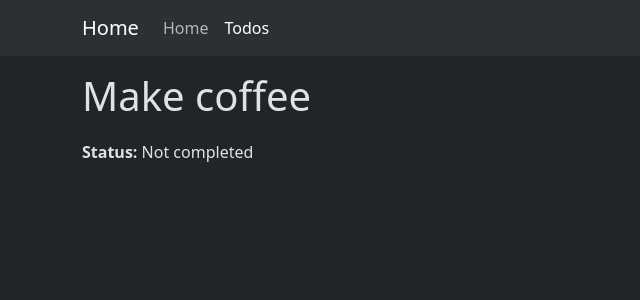
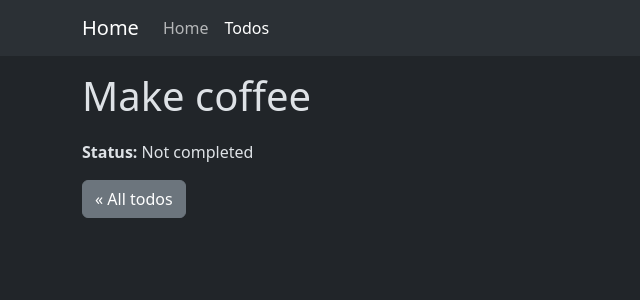
Before and after one commit to eddestl/better-todo, a React (Vite) app: page /todos/1 in a window 1280 px wide. Shown: the top 300 px of the page, without its empty margins (0-640 px from the left). Built offline with nearby package versions, Linux system fonts and the light colour scheme; data requests are answered from the project's data file.

Commit message:
added link to all todos

```diff
--- a/src/pages/TodoPage.tsx
+++ b/src/pages/TodoPage.tsx
@@ -1,4 +1,4 @@
-import { useParams } from 'react-router';
+import { Link, useParams } from 'react-router';
 import * as TodosAPI from "../services/TodosAPI";
 import { useEffect, useState } from 'react';
 import type { Todo } from '../types/Todo.types';
@@ -51,6 +51,9 @@ const TodoPage = () => {
 
 
     </div>
+    <Link to={"/todos"} className="btn btn-secondary" role="button">
+    &laquo; All todos
+    </Link>
 
     </>
   )
```
